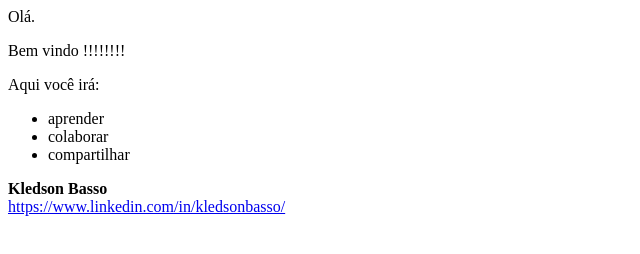
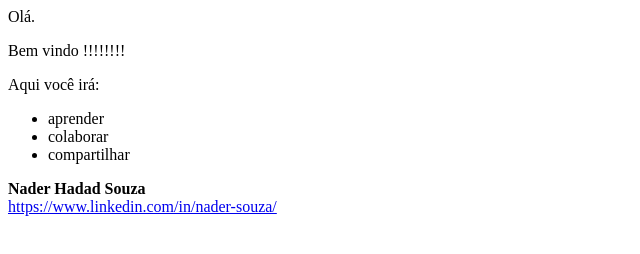
Before and after one commit to NaderSouza/IaC-GS, a plain HTML site: page app/index.html in a window 1280 px wide. Shown: the full height of the page, 0-640 px from the left. Drawn offline with Linux system fonts and the light colour scheme.

Commit message:
teste para estudar

```diff
--- a/app/index.html
+++ b/app/index.html
@@ -14,7 +14,7 @@
         <li>compartilhar</li>
         </ul>
         <p></p>
-        <p><b>Kledson Basso</b><br /><a href="https://www.linkedin.com/in/kledsonbasso/">https://www.linkedin.com/in/kledsonbasso/</a></p>
+        <p><b>Nader Hadad Souza</b><br /><a href="https://www.linkedin.com/in/nader-souza/">https://www.linkedin.com/in/nader-souza/</a></p>
         <p></p>
     </body>
 </html>
```
Also changed, not shown: 2 other files.
